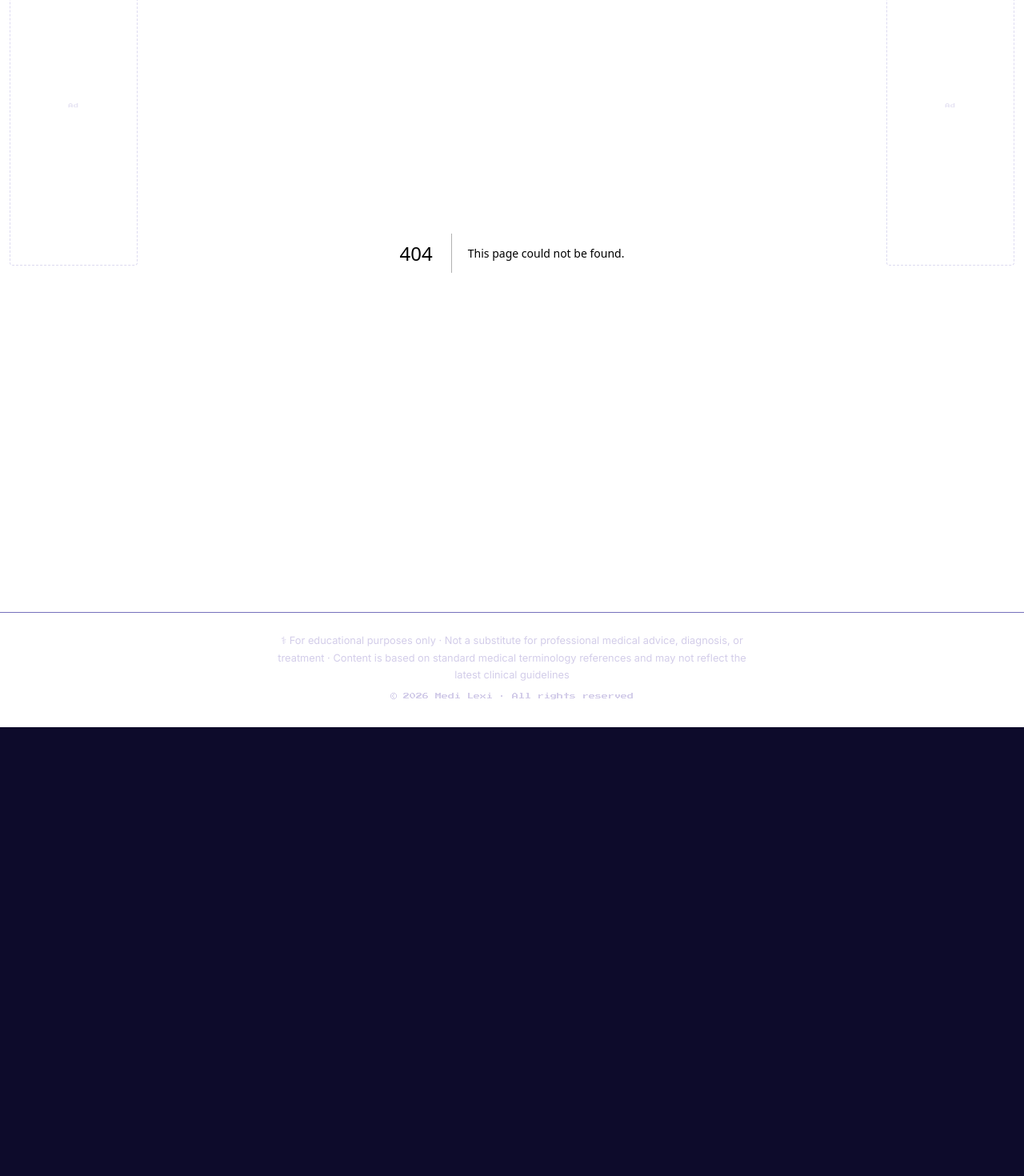
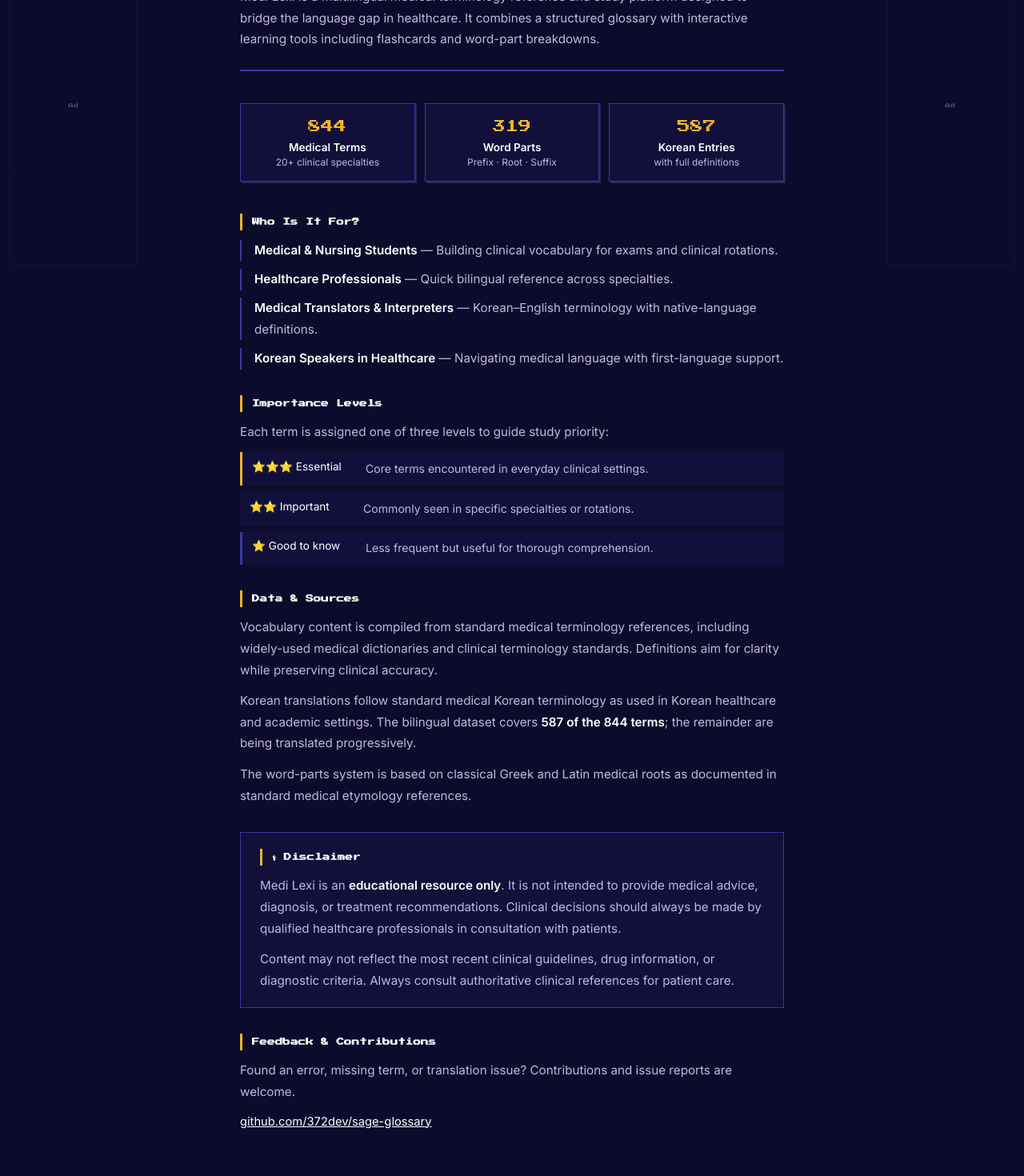
Before and after one commit to 372dev/medilexi, a Next.js app: page /about in a window 1280 px wide. Before the commit this address had no page. Shown: the part 140-1610 px from the top of the page at 80% size. Before the commit the page ends 1049 px from the top, so only its background shows below. Built offline with nearby package versions, Linux system fonts and the light colour scheme.

Commit message:
Major update
About page
Flash card retry

```diff
--- /dev/null
+++ b/src/app/about/page.tsx
@@ -0,0 +1,144 @@
+const H2: React.CSSProperties = {
+  fontFamily: 'var(--font-pixel)',
+  fontSize: '0.6rem',
+  color: 'var(--color-text)',
+  lineHeight: 2.2,
+  marginBottom: '0.75rem',
+  borderLeft: '3px solid var(--color-gold)',
+  paddingLeft: '0.75rem',
+}
+
+const PROSE: React.CSSProperties = {
+  fontSize: '0.95rem',
+  color: 'var(--color-text-dim)',
+  lineHeight: 1.75,
+  marginBottom: '0.75rem',
+}
+
+const STATS = [
+  { n: '844', label: 'Medical Terms',  sub: '20+ clinical specialties' },
+  { n: '319', label: 'Word Parts',     sub: 'Prefix · Root · Suffix' },
+  { n: '587', label: 'Korean Entries', sub: 'with full definitions' },
+]
+
+const AUDIENCES = [
+  ['Medical & Nursing Students',        'Building clinical vocabulary for exams and clinical rotations.'],
+  ['Healthcare Professionals',          'Quick bilingual reference across specialties.'],
+  ['Medical Translators & Interpreters','Korean–English terminology with native-language definitions.'],
+  ['Korean Speakers in Healthcare',     'Navigating medical language with first-language support.'],
+]
+
+const LEVELS = [
+  ['⭐⭐⭐ Essential',    'var(--color-gold)',   'Core terms encountered in everyday clinical settings.'],
+  ['⭐⭐ Important',      'var(--color-accent)', 'Commonly seen in specific specialties or rotations.'],
+  ['⭐ Good to know',    'var(--color-border)', 'Less frequent but useful for thorough comprehension.'],
+]
+
+export default function AboutPage() {
+  return (
+    <div style={{ maxWidth: '680px', margin: '0 auto', padding: '1.5rem 0 4rem' }}>
+
+      {/* ── Intro ── */}
+      <div style={{ marginBottom: '2.5rem', paddingBottom: '1.5rem', borderBottom: '2px solid var(--color-border)' }}>
+        <h1 style={{ fontFamily: 'var(--font-pixel)', fontSize: '0.75rem', color: 'var(--color-gold)', lineHeight: 2.2, marginBottom: '1rem' }}>
+          About Medi Lexi
+        </h1>
+        <p style={{ ...PROSE, marginBottom: 0 }}>
+          Medi Lexi is a multilingual medical terminology reference and study platform designed to bridge
+          the language gap in healthcare. It combines a structured glossary with interactive learning tools
+          including flashcards and word-part breakdowns.
+        </p>
+      </div>
+
+      {/* ── Stats ── */}
+      <div style={{ display: 'grid', gridTemplateColumns: 'repeat(3, 1fr)', gap: '0.75rem', marginBottom: '2.5rem' }}>
+        {STATS.map(({ n, label, sub }) => (
+          <div key={n} style={{ background: 'var(--color-panel)', border: '1px solid var(--color-border)', padding: '1rem 0.75rem', textAlign: 'center', boxShadow: '2px 2px 0 0 rgba(150,140,255,0.2)' }}>
+            <div style={{ fontFamily: 'var(--font-pixel)', fontSize: '1rem', color: 'var(--color-gold)', lineHeight: 1.6, marginBottom: '0.3rem' }}>{n}</div>
+            <div style={{ fontSize: '0.85rem', fontWeight: 600, color: 'var(--color-text)', marginBottom: '0.15rem' }}>{label}</div>
+            <div style={{ fontSize: '0.75rem', color: 'var(--color-text-dim)' }}>{sub}</div>
+          </div>
+        ))}
+      </div>
+
+      {/* ── Who is it for ── */}
+      <section style={{ marginBottom: '2rem' }}>
+        <h2 style={H2}>Who Is It For?</h2>
+        <ul style={{ listStyle: 'none', display: 'flex', flexDirection: 'column', gap: '0.6rem' }}>
+          {AUDIENCES.map(([who, what]) => (
+            <li key={who} style={{ ...PROSE, marginBottom: 0, paddingLeft: '1rem', borderLeft: '2px solid var(--color-border)' }}>
+              <strong style={{ color: 'var(--color-text)' }}>{who}</strong>
+              {' — '}{what}
+            </li>
+          ))}
+        </ul>
+      </section>
+
+      {/* ── Level system ── */}
+      <section style={{ marginBottom: '2rem' }}>
+        <h2 style={H2}>Importance Levels</h2>
+        <p style={PROSE}>Each term is assigned one of three levels to guide study priority:</p>
+        <div style={{ display: 'flex', flexDirection: 'column', gap: '0.5rem' }}>
+          {LEVELS.map(([lvl, color, desc]) => (
+            <div key={lvl} style={{ display: 'flex', gap: '0.75rem', alignItems: 'flex-start', padding: '0.6rem 0.75rem', background: 'var(--color-panel)', borderLeft: `3px solid ${color}` }}>
+              <span style={{ fontSize: '0.85rem', whiteSpace: 'nowrap', minWidth: '130px', color: 'var(--color-text)' }}>{lvl}</span>
+              <span style={{ fontSize: '0.88rem', color: 'var(--color-text-dim)', lineHeight: 1.6 }}>{desc}</span>
+            </div>
+          ))}
+        </div>
+      </section>
+
+      {/* ── Data & Sources ── */}
+      <section style={{ marginBottom: '2rem' }}>
+        <h2 style={H2}>Data &amp; Sources</h2>
+        <p style={PROSE}>
+          Vocabulary content is compiled from standard medical terminology references, including widely-used
+          medical dictionaries and clinical terminology standards. Definitions aim for clarity while preserving
+          clinical accuracy.
+        </p>
+        <p style={PROSE}>
+          Korean translations follow standard medical Korean terminology as used in Korean healthcare and
+          academic settings. The bilingual dataset covers {' '}
+          <strong style={{ color: 'var(--color-text)' }}>587 of the 844 terms</strong>; the remainder are
+          being translated progressively.
+        </p>
+        <p style={PROSE}>
+          The word-parts system is based on classical Greek and Latin medical roots as documented in standard
+          medical etymology references.
+        </p>
+      </section>
+
+      {/* ── Disclaimer ── */}
+      <section style={{ marginBottom: '2rem', background: 'var(--color-panel)', border: '1px solid var(--color-border)', padding: '1.25rem 1.5rem' }}>
+        <h2 style={{ ...H2, marginBottom: '0.75rem' }}>⚕ Disclaimer</h2>
+        <p style={PROSE}>
+          Medi Lexi is an <strong style={{ color: 'var(--color-text)' }}>educational resource only</strong>.
+          It is not intended to provide medical advice, diagnosis, or treatment recommendations.
+          Clinical decisions should always be made by qualified healthcare professionals in
+          consultation with patients.
+        </p>
+        <p style={{ ...PROSE, marginBottom: 0 }}>
+          Content may not reflect the most recent clinical guidelines, drug information, or diagnostic
+          criteria. Always consult authoritative clinical references for patient care.
+        </p>
+      </section>
+
+      {/* ── Feedback ── */}
+      <section>
+        <h2 style={H2}>Feedback &amp; Contributions</h2>
+        <p style={PROSE}>
+          Found an error, missing term, or translation issue? Contributions and issue reports are welcome.
+        </p>
+        <a
+          href="https://github.com/372dev/sage-glossary"
+          target="_blank"
+          rel="noopener noreferrer"
+          style={{ fontSize: '0.92rem', color: 'var(--color-accent)', textDecoration: 'underline' }}
+        >
+          github.com/372dev/sage-glossary
+        </a>
+      </section>
+
+    </div>
+  )
+}
--- a/src/app/layout.tsx
+++ b/src/app/layout.tsx
@@ -15,6 +15,7 @@
   '/wordparts/flashcard': 'Word Parts Flashcard',
   '/flashcards':          'English Flashcard',
   '/flashcards/ko':       'Korean Flashcard',
+  '/about':               'About',
 }
 
 export default function RootLayout({ children }: { children: React.ReactNode }) {
@@ -98,6 +99,9 @@
                 ⚕ For educational purposes only · Not a substitute for professional medical advice, diagnosis, or treatment ·
                 Content is based on standard medical terminology references and may not reflect the latest clinical guidelines
               </p>
+              <p style={{ fontSize: '0.82rem' }}>
+                <Link href="/about" style={{ color: 'var(--color-accent)', textDecoration: 'underline' }}>About &amp; Sources</Link>
+              </p>
               <p className="site-footer__copy">© 2026 Medi Lexi · All rights reserved</p>
             </footer>
           </>
--- a/src/app/page.tsx
+++ b/src/app/page.tsx
@@ -70,10 +70,13 @@
           </div>
         ))}
       </nav>
-      <div style={{ marginTop:'2.5rem', textAlign:'center', opacity:0.6, display:'flex', flexDirection:'column', gap:'0.4rem' }}>
+      <div style={{ marginTop:'2.5rem', textAlign:'center', opacity:0.6, display:'flex', flexDirection:'column', gap:'0.4rem', alignItems:'center' }}>
         <p style={{ fontSize:'0.78rem', color:'var(--color-text-dim)', lineHeight:1.6, maxWidth:'400px' }}>
           For educational purposes only · Not a substitute for professional medical advice
         </p>
+        <Link href="/about" style={{ fontSize:'0.82rem', color:'var(--color-accent)', textDecoration:'underline' }}>
+          About &amp; Sources
+        </Link>
         <p style={{ fontFamily:'var(--font-pixel)', fontSize:'0.5rem', color:'var(--color-text-dim)', lineHeight:1.8 }}>
           © 2026 Medi Lexi · All rights reserved
         </p>
```
Also changed, not shown: src/app/flashcards/ko/page.tsx (+17 -2 lines), src/app/flashcards/page.tsx (+17 -2 lines).
